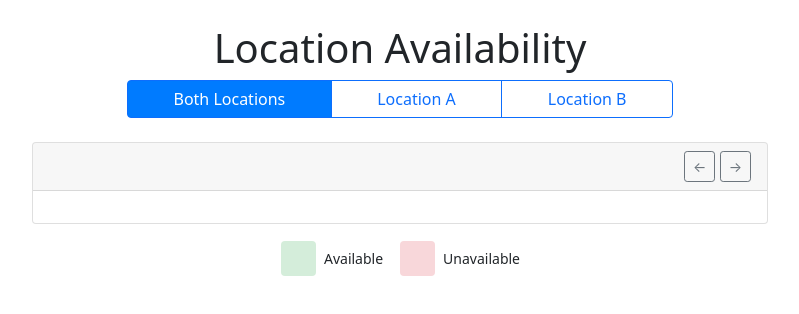
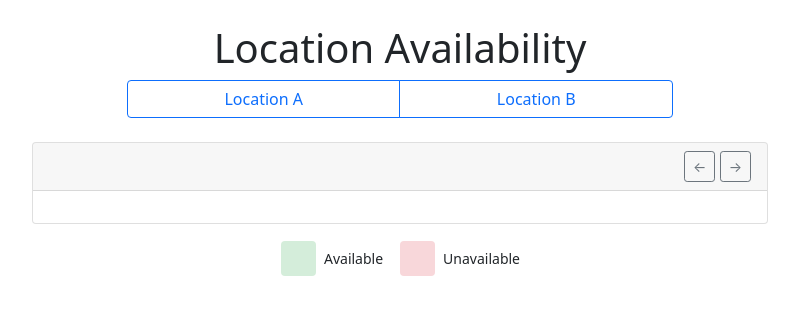
Before and after one commit to imadckk/imadckk, a plain HTML site: page index.html in a window 1280 px wide. Shown: the whole page, without its empty margins (240-1039 px from the left). Drawn offline with nearby package versions, Linux system fonts and the light colour scheme.

Commit message:
Update index.html

```diff
--- a/index.html
+++ b/index.html
@@ -43,9 +43,6 @@
         <div class="row justify-content-center mb-4">
             <div class="col-md-6">
                 <div class="btn-group w-100" role="group">
-                    <button type="button" class="btn btn-outline-primary location-toggle active" data-location="all">
-                        Both Locations
-                    </button>
                     <button type="button" class="btn btn-outline-primary location-toggle" data-location="location-a">
                         Location A
                     </button>
```
